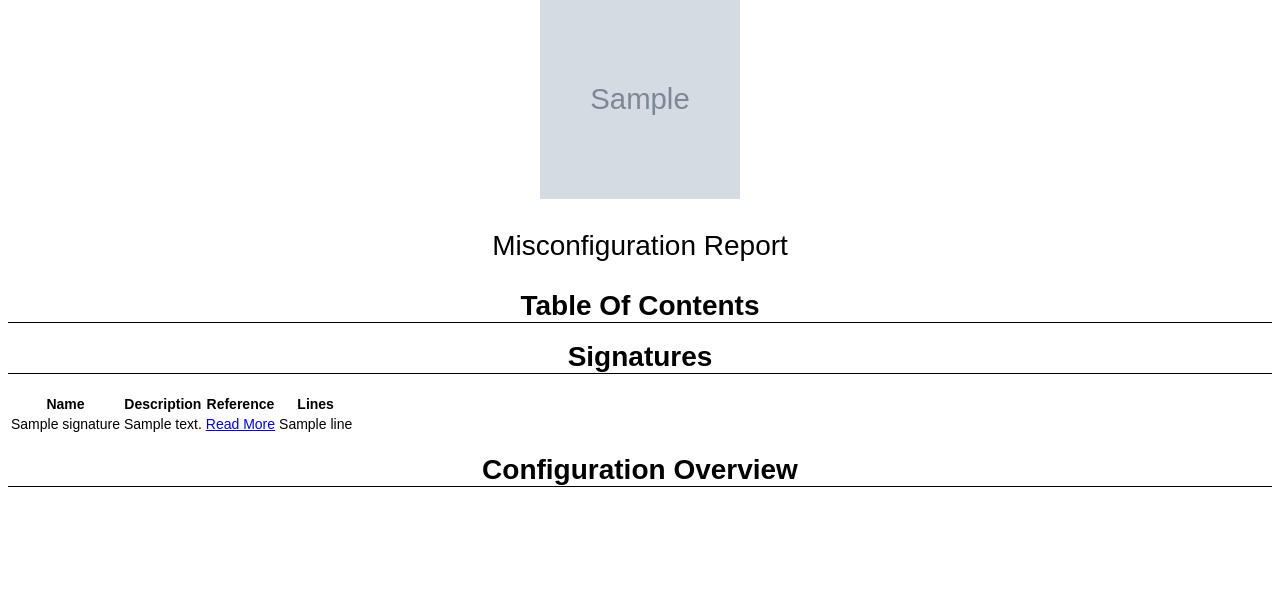
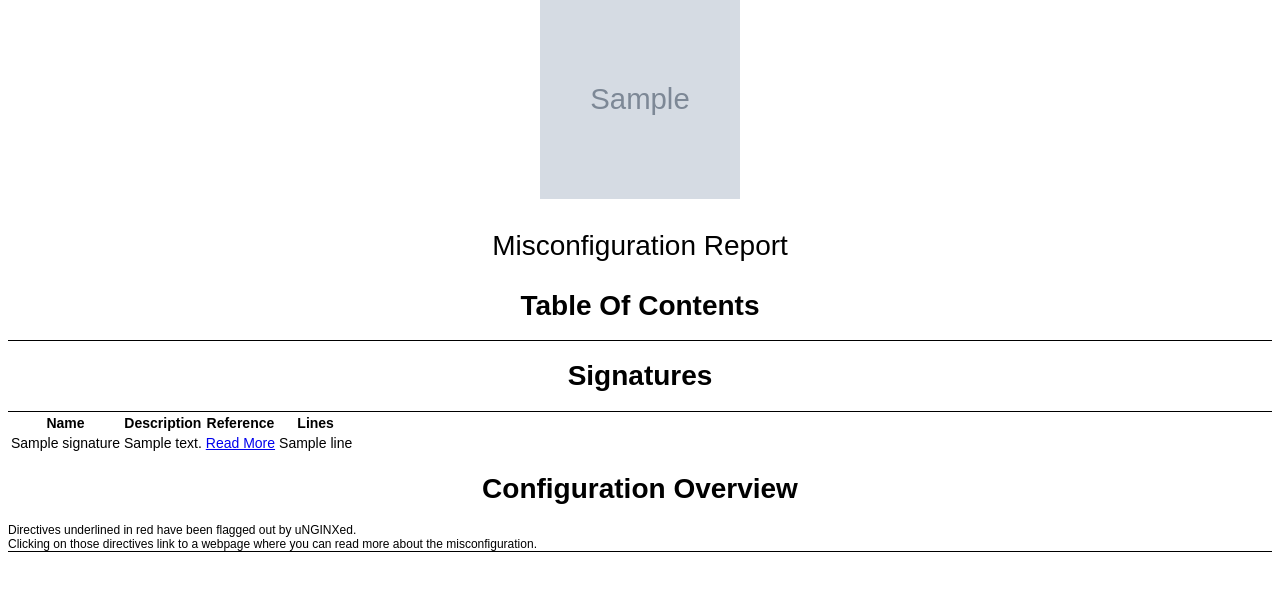
Before and after one commit to georgeneokq/uNGINXed, a Python web app: template unginxed/templates/report.html in a window 1280 px wide. Shown: the part 124-715 px from the top of the page. Run offline with Jinja, Linux system fonts and the light colour scheme; the template is opened without the code that fills it: most values are stand-ins (such as "Sample title", 1, 10 or a date in 2020); grey boxes marked "Sample" are stand-in pictures.

Commit message:
style: clean up report.html CSS

```diff
--- a/unginxed/templates/report.html
+++ b/unginxed/templates/report.html
@@ -5,6 +5,8 @@
         <title>uNGINXed report</title>
         <style>
             {{pdf_styles}}
+
+            /* Control TOC start */
 
             h1, h2, h3, h4, h5, h6 {
                 -pdf-outline: false;
@@ -14,10 +16,48 @@
                 -pdf-outline: true;
             }
 
+            /* Control TOC end */
+
+            /* General element styling start */
+
             body, pre {
                 font-family: Arial;
                 font-size: 14px;
             }
+
+            /* General element styling end */
+
+            /* Common classes start */
+
+            .center {
+                text-align: center;
+            }
+
+            .inline-block {
+                display: inline-block;
+            }
+
+            /* Hacky way to put hidden content on the page. Only fully works if background is white. */
+            .hidden {
+                font-size: 0;
+                line-height: 0;
+                color: white;
+            }
+
+            .center {
+                text-align: center;
+            }
+
+            /* Put this on elements with content to draw a page-wide horizontal line */
+            .separator {
+                border-bottom-width: 1px;
+                border-bottom-color: black;
+                border-bottom-style: solid;
+            }
+
+            /* Common classes end */
+
+            /* Context-specific class start */
 
             .cover-title {
                 font-size: 40px;
@@ -29,22 +69,8 @@
                 font-weight: 500;
             }
 
-            .center {
-                text-align: center;
-            }
-
-            /* Hacky way to put hidden content on the page. Only fully works if background is white. */
-            .hidden {
-                font-size: 0;
-                line-height: 0;
-                color: white;
-            }
-
-            .header {
-                text-align: center;
-                border-bottom-width: 1px;
-                border-bottom-color: black;
-                border-bottom-style: solid;
+            .section-info {
+                font-size: 12px;
             }
 
             .curly-brace {
@@ -64,15 +90,6 @@
                 text-decoration: underline;
             }
 
-            td {
-                text-align: center;
-                word-wrap: break-word;
-            }
-
-            .table-anchor {
-                display: inline-block;
-            }
-
             .line-number {
                 text-align: right;
                 font-style: italic;
@@ -82,7 +99,6 @@
             }
 
             .config-content {
-                text-align: left;
                 white-space: pre;
             }
 
@@ -94,6 +110,8 @@
             .config-overview-table tbody {
                 background-color: blue;
             }
+
+            /* Context-specific class end */
         </style>
     </head>
     <body>
@@ -115,14 +133,18 @@
         <pdf:nextpage />
 
         <div>
-            <h1 class="header generate-toc">Table Of Contents</h1>
+            <div class="separator">
+                <h1 class="center generate-toc">Table Of Contents</h1>
+            </div>
             <pdf:toc />
         </div>
 
         <pdf:nextpage />
 
         <div>
-            <h1 class="header generate-toc">Signatures</h1>
+            <div class="separator">
+                <h1 class="center generate-toc">Signatures</h1>
+            </div>
             <table>
                 <thead>
                     <tr>
@@ -135,10 +157,10 @@
                 <tbody>
                     {% for signature in signatures %}
                     <tr>
-                        <td>{{signature.name}}</td>
-                        <td>{{signature.description}}</td>
-                        <td><a class="table-anchor" href="{{signature.reference_url}}">Read More</a></td>
-                        <td>{{signature.flagged | map(attribute='line') | join(', ')}}</td>
+                        <td class="center">{{signature.name}}</td>
+                        <td class="center">{{signature.description}}</td>
+                        <td class="center"><a class="inline-block" href="{{signature.reference_url}}">Read More</a></td>
+                        <td class="center">{{signature.flagged | map(attribute='line') | join(', ')}}</td>
                     </tr>
                     {% endfor %}
                 </tbody>
@@ -148,7 +170,16 @@
         <pdf:nextpage />
 
         <div>
-            <h1 class="header generate-toc">Configuration Overview</h1>
+            <!-- For whatever reason, this produces two lines instead of one -->
+            <div>
+                <h1 class="center generate-toc">Configuration Overview</h1>
+                <p class="separator section-info">
+                    Directives underlined in red have been flagged out by uNGINXed.
+                    <br>
+                    Clicking on those directives link to a webpage where you can read more about the misconfiguration.
+                </p>
+            </div>
+
             <table class="config-overview-table">
                 <tbody>
                     {% for line in config.raw.splitlines() %}
```
